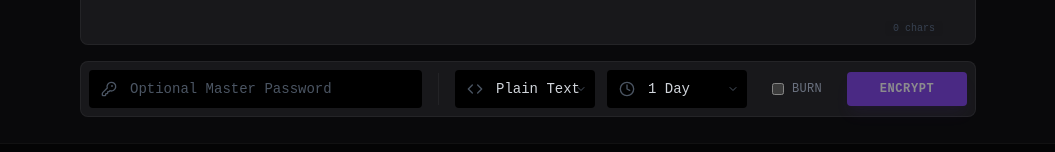
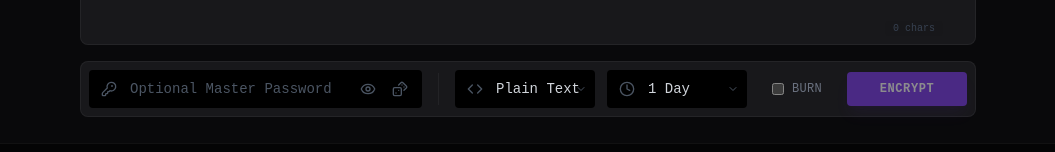
Before and after one commit to 90th/ghostbin, a React (Vite) app: page / in a window 1280 px wide. Shown: the part 624-776 px from the top of the page, without its empty margins (112-1167 px from the left). Built offline with nearby package versions, Linux system fonts and the light colour scheme.

Commit message:
feat(ui): add random password generator & visibility toggle
- Add Dices icon to generate secure 10-char passwords (A-Z, a-z, 0-9, symbols)

- Add Eye/EyeOff icons to toggle password visibility

- Auto-show password upon generation

- Update input padding to accommodate dual actions

```diff
--- a/components/CreatePaste.tsx
+++ b/components/CreatePaste.tsx
@@ -1,5 +1,5 @@
 import React, { useState, useRef, useLayoutEffect } from 'react';
-import { Lock, Flame, Code, Copy, ExternalLink, KeyRound, ChevronRight, Clock } from 'lucide-react';
+import { Lock, Flame, Code, Copy, ExternalLink, KeyRound, ChevronRight, Clock, Dices, Eye, EyeOff } from 'lucide-react';
 import { Button } from './Button';
 import * as CryptoService from '../services/cryptoService';
 import * as StorageService from '../services/storageService';
@@ -67,6 +67,7 @@ export const CreatePaste: React.FC = () => {
   const [copied, setCopied] = useState(false);
   const [error, setError] = useState<string | null>(null);
   const [fontsLoaded, setFontsLoaded] = useState(false);
+  const [showPassword, setShowPassword] = useState(false);
 
   const preRef = useRef<HTMLPreElement>(null);
 
@@ -169,6 +170,20 @@ export const CreatePaste: React.FC = () => {
     setBurnAfterRead(false);
     setExpiration(24 * 60 * 60 * 1000);
     setLanguage('plaintext');
+  };
+
+  const handleGeneratePassword = () => {
+    const charset = "ABCDEFGHIJKLMNOPQRSTUVWXYZabcdefghijklmnopqrstuvwxyz0123456789!@#$%^&*";
+    const length = 17;
+    const randomValues = new Uint32Array(length);
+    window.crypto.getRandomValues(randomValues);
+
+    let newPassword = "";
+    for (let i = 0; i < length; i++) {
+      newPassword += charset[randomValues[i] % charset.length];
+    }
+    setPassword(newPassword);
+    setShowPassword(true);
   };
 
   const getHighlightedCode = () => {
@@ -307,12 +322,30 @@ export const CreatePaste: React.FC = () => {
             <KeyRound className={`h-4 w-4 transition-colors ${password ? 'text-brand-500' : 'text-gray-600 group-hover:text-gray-500'}`} />
           </div>
           <input
-            type="password"
+            type={showPassword ? 'text' : 'password'}
             value={password}
             onChange={(e) => setPassword(e.target.value)}
             placeholder="Optional Master Password"
-            className="block w-full pl-10 pr-3 py-2 bg-bg-dark border border-transparent rounded text-sm text-gray-300 placeholder-gray-600 focus:outline-none focus:bg-bg-dark focus:ring-1 focus:ring-brand-900/50 transition-all font-mono"
+            className="block w-full pl-10 pr-20 py-2 bg-bg-dark border border-transparent rounded text-sm text-gray-300 placeholder-gray-600 focus:outline-none focus:bg-bg-dark focus:ring-1 focus:ring-brand-900/50 transition-all font-mono"
           />
+          <div className="absolute inset-y-0 right-0 flex items-center pr-2 gap-1">
+            <button
+              type="button"
+              onClick={() => setShowPassword(!showPassword)}
+              className="p-1.5 text-gray-600 hover:text-brand-500 transition-colors rounded hover:bg-white/5"
+              title={showPassword ? "Hide Password" : "Show Password"}
+            >
+              {showPassword ? <EyeOff className="h-4 w-4" /> : <Eye className="h-4 w-4" />}
+            </button>
+            <button
+              type="button"
+              onClick={handleGeneratePassword}
+              className="p-1.5 text-gray-600 hover:text-brand-500 transition-colors rounded hover:bg-white/5"
+              title="Generate Secure Password"
+            >
+              <Dices className="h-4 w-4" />
+            </button>
+          </div>
         </div>
 
         {/* Options Divider (Hidden on mobile) */}
```
